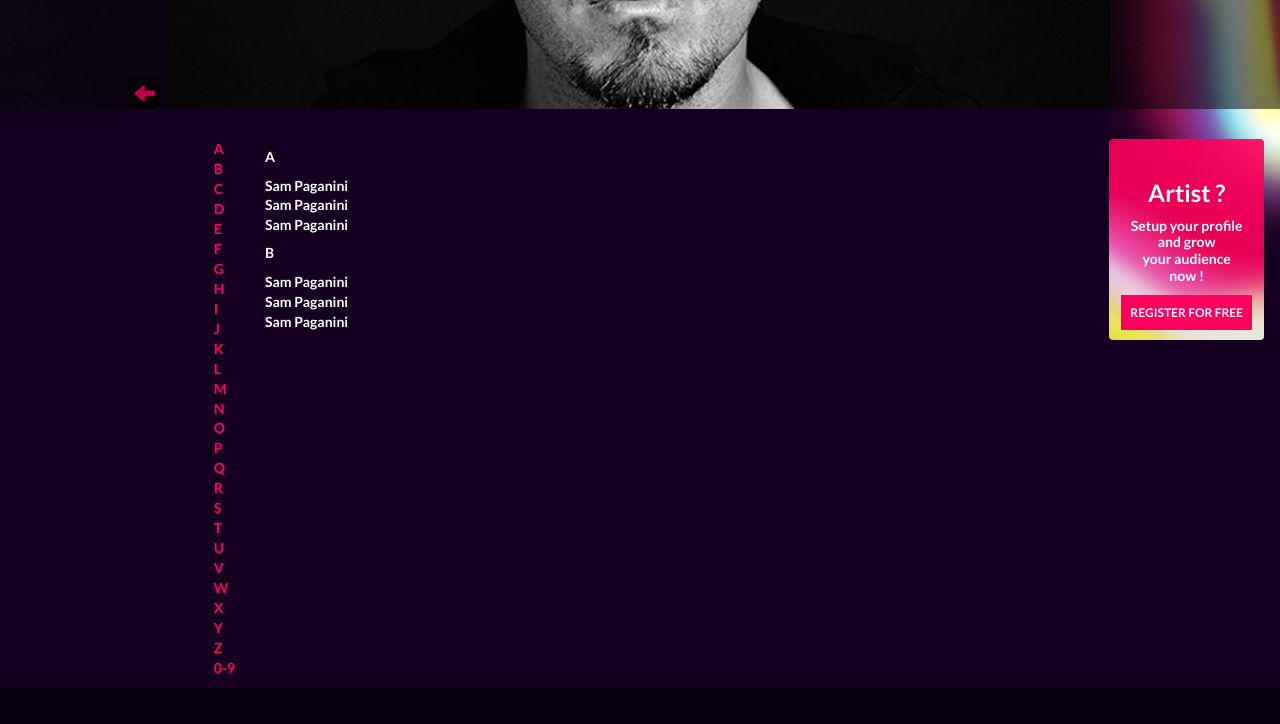
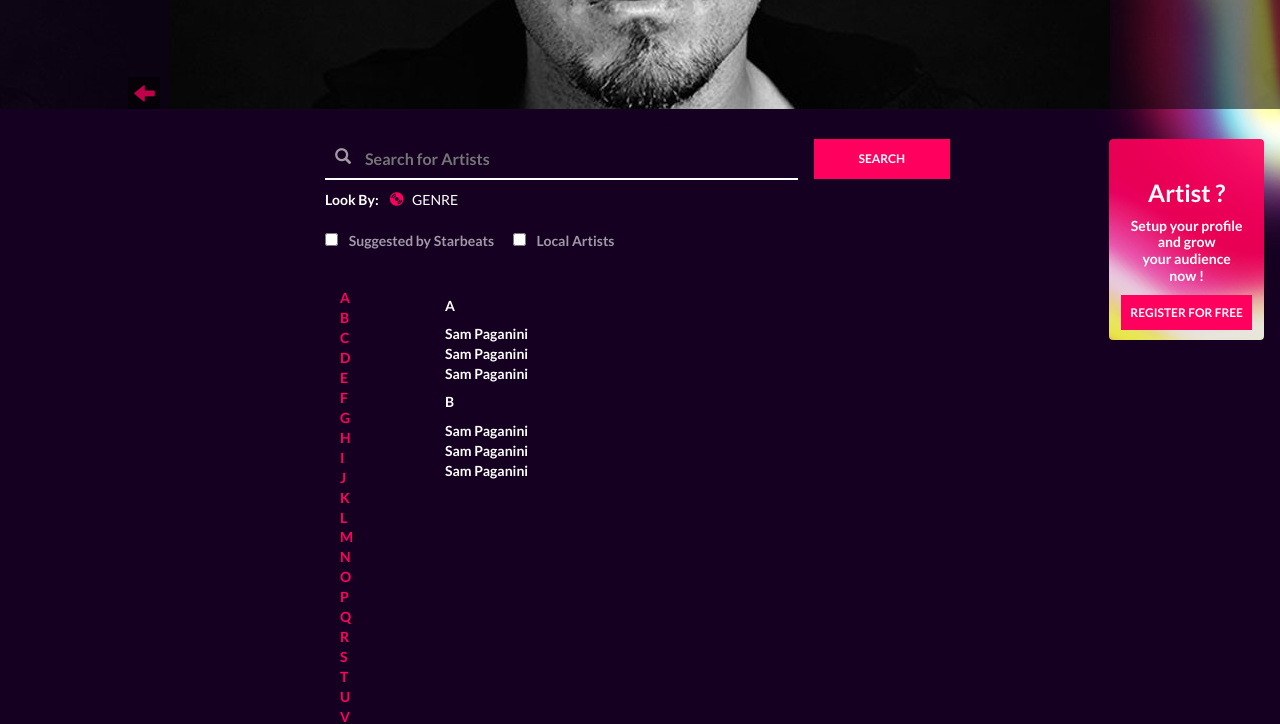
Before and after one commit to borgaaydin/starbeats, a website: page artistIndex.html in a window 1280 px wide. Shown: the part 380-1104 px from the top of the page. Drawn offline with Linux system fonts and the light colour scheme.

Commit message:
Artist Search

```diff
--- a/artistIndex.html
+++ b/artistIndex.html
@@ -140,7 +140,47 @@
                 </button>
             </div>
         </div>
-        <div class="row">
+        <div class="row searchContainer">
+            <div class="col-xs-12 col-sm-9">
+                <div class="searchBar">
+                    <span class="glyphicon glyphicon-search" aria-hidden="true"></span>
+                    <input type="text" placeholder="Search for Artists" ng-model="searchTerm" ng-click="search(searchTerm)">
+                </div>
+                <div class="searchLookBy">
+                    <div>
+                        <p>
+                            Look By:
+                        </p>
+                    </div>
+                    <div class="item">
+                        <span class="glyphicon glyphicon-cd" aria-hidden="true"></span>
+                        <span>GENRE</span>
+                        <div class="dropdown">
+                            <ul>
+                                <li>
+                                    <input type="checkbox" name="radio" />
+                                    <a href="#">Dance</a>
+                                </li>
+
+                            </ul>
+                        </div>
+                    </div>
+                </div>
+                <div class="searchArtistsCheckbox">
+                    <input type="checkbox" name="Suggested by Starbeats">
+                    <label>Suggested by Starbeats</label>
+
+                    <input type="checkbox" name="Local Artists">
+                    <label>Local Artists</label>
+                </div>
+            </div>
+            <div class="col-sm-3">
+                <button>
+                    SEARCH
+                </button>
+            </div>
+        </div>
+        <div class="row artistListContainer">
             <div class="col-xs-2 col-sm-2">
                 <ul class="alphabeticList">
                     <li ng-repeat="letter in alphabet">
--- a/css/_base.scss
+++ b/css/_base.scss
@@ -1116,7 +1116,8 @@ ol.artistTopTracks {
 
 .alphabeticList {
   list-style: none;
-  float: right;
+  float: left;
+  padding-left: 0;
 
   li {
     display: block;
@@ -1501,3 +1502,15 @@ ol.artistTopTracks {
     }
   }
 }
+
+.artistListContainer {
+  max-width: 630px;
+  margin: 0 auto;
+}
+
+.searchArtistsCheckbox {
+  label {
+    color: $text-color-transparent;
+    padding: 0 16px 0 8px;
+  }
+}
```
Also changed, not shown: css/app.css, 1 other file.
